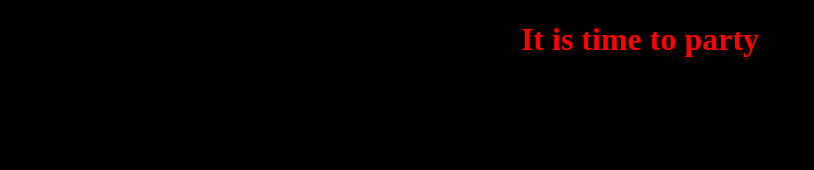
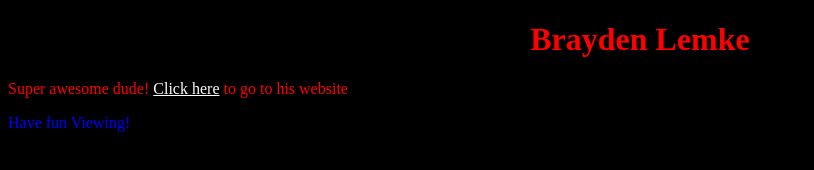
Before and after one commit to joybob22/project1, a plain HTML site: page matc/project1/index.html in a window 1280 px wide. Shown: the whole page, without its empty margins (0-814 px from the left). Drawn offline with Linux system fonts and the light colour scheme.

Commit message:
added a link and a couple other tags

```diff
--- a/matc/project1/index.html
+++ b/matc/project1/index.html
@@ -5,6 +5,8 @@
         <link rel="stylesheet" href="main.css">
     </head>
     <body>
-        <h1>It is time to party</h1>
+        <h1>Brayden Lemke</h1>
+        <p>Super awesome dude! <a href="https://joybob22.github.io">Click here</a> to go to his website</p>
+        <span>Have fun Viewing!</span>
     </body>
 </html>
--- a/matc/project1/main.css
+++ b/matc/project1/main.css
@@ -6,3 +6,15 @@ h1 {
 body {
     background-color: black;
 }
+
+p {
+    color: red;
+}
+
+a {
+    color: white;
+}
+
+span {
+    color: blue;
+}
```
